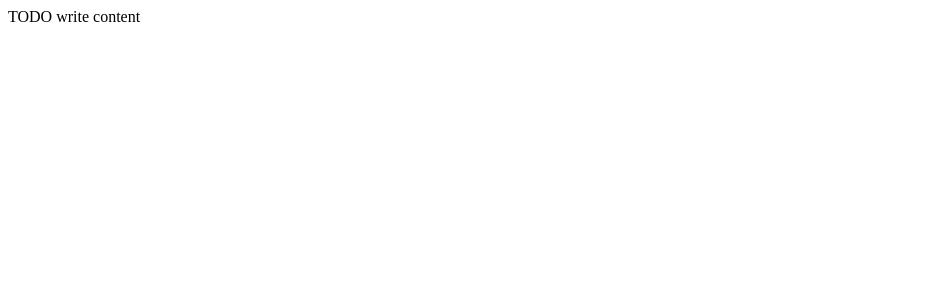
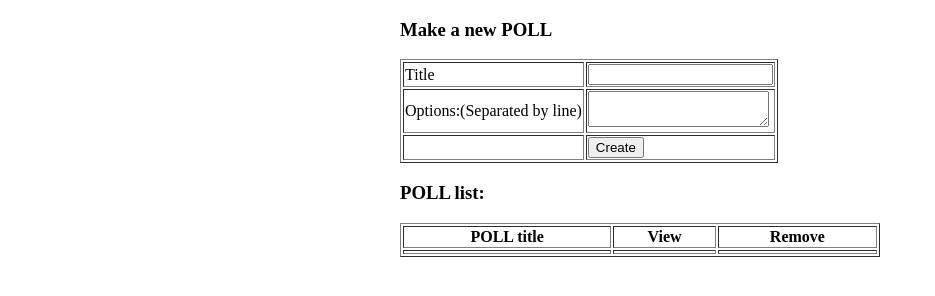
Before and after one commit to ashutoshmalik/votingapp, a website: page VotingApp/public/index.html in a window 1280 px wide. Shown: the whole page, without its empty margins (0-935 px from the left). Drawn offline with Linux system fonts and the light colour scheme.

Commit message:
Step 1: index page added

```diff
--- a/VotingApp/public/css/style.css
+++ b/VotingApp/public/css/style.css
@@ -2,3 +2,16 @@
     Created on : Sep 3, 2018, 3:21:27 PM
     Author     : eashmik
 */
+
+body
+{
+    width: 50%;
+    max-width: 400px;
+    min-width: 480px;
+    margin: 0 auto;
+}
+
+.rt_align
+{
+    text-align: right;
+}
--- a/VotingApp/public/index.html
+++ b/VotingApp/public/index.html
@@ -1,11 +1,49 @@
 <!DOCTYPE html>
 <html>
     <head>
-        <title>TODO supply a title</title>
+        <title>Voting App</title>
         <meta charset="UTF-8">
         <meta name="viewport" content="width=device-width, initial-scale=1.0">
+        <link rel="stylesheet" type="text/css" href="css/style.css">
     </head>
     <body>
-        <div>TODO write content</div>
+        <h3>Make a new POLL</h3>
+        <div>
+            <form method="post" role="form" enctype="multipart/form-data">
+                <table border="1|0">
+                    <tbody>
+                        <tr>
+                            <td><label for="pollTitle" class="rt_align">Title</label></td>
+                            <td><input type="text" name="pollTitle" id="pollTitle"/></td>
+                        </tr>
+                        <tr>
+                            <td><label for="pollOptions" class="rt_align" >Options:(Separated by line)</label></td>
+                            <td><textarea name="pollOptions" id="pollOptions"></textarea></td>
+                        </tr>
+                        <tr><td></td><td><input type="submit" value="Create" id="submitPoll"/></td></tr>
+                    </tbody>
+                </table>
+            </form>
+        </div>
+        <p></p>
+        <div>
+            <h3>POLL list:</h3>
+            <table width="100%" border="1|0">
+                <thead>
+                    <tr>
+                        <th width="(100/3)%">POLL title</th>
+                        <th width="(100/3)%">View</th>
+                        <th width="(100/3)%">Remove</th>
+                    </tr>
+                </thead>
+                <tbody>
+                    <tr>
+                        <td></td>
+                        <td></td>
+                        <td></td>
+                    </tr>
+                </tbody>
+            </table>
+        </div>
     </body>
 </html>
```
